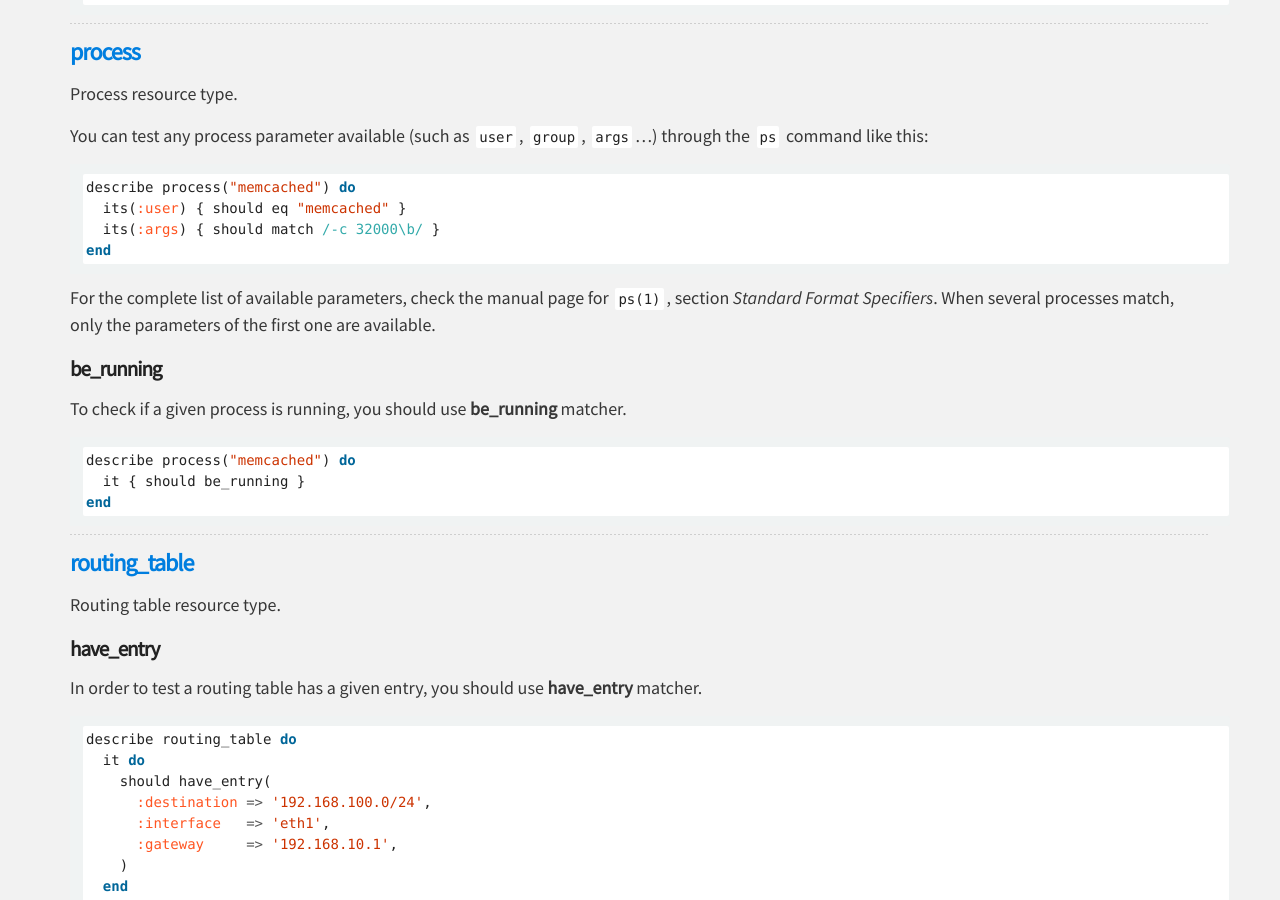
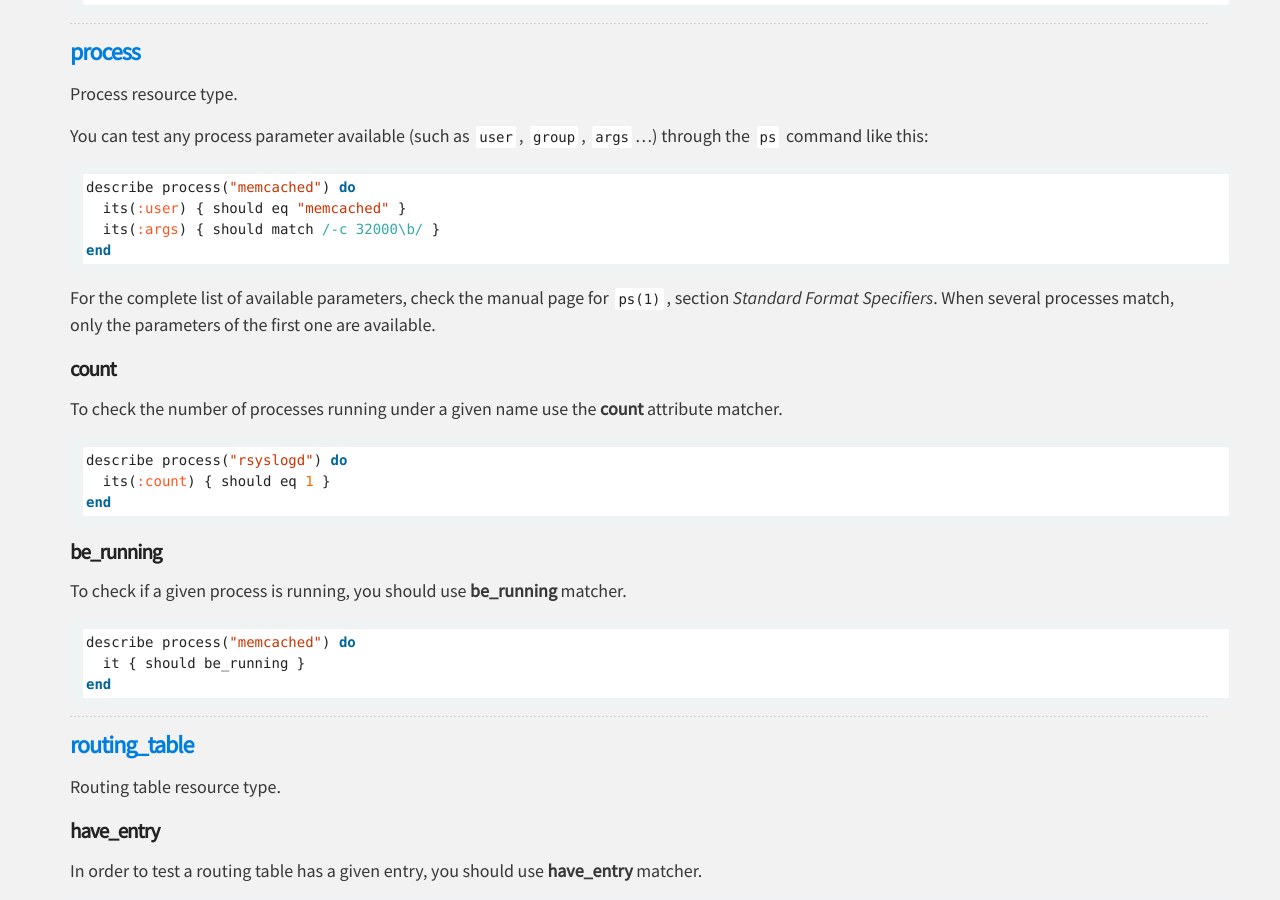
Before and after one commit to serverspec/serverspec.github.io, a Jekyll site: the page built from resource_types.md, in a window 1280 px wide and 900 px high, scrolled down 21800 px. Built offline with Jekyll 4.4.1, drawn with Linux system fonts in a browser that asks for light colours; nearby versions of some CDN libraries; Markdown is read by kramdown in place of the engine named in the settings.

Commit message:
Adding :count attribute matcher to type process

````diff
--- a/_includes/process.md
+++ b/_includes/process.md
@@ -15,6 +15,16 @@ For the complete list of available parameters, check the manual page
 for `ps(1)`, section _Standard Format Specifiers_. When several
 processes match, only the parameters of the first one are available.
 
+#### count
+
+To check the number of processes running under a given name use the **count** attribute matcher.
+
+```ruby
+describe process("rsyslogd") do
+  its(:count) { should eq 1 }
+end
+```
+
 #### be_running
 
 To check if a given process is running, you should use **be_running** matcher.
````
